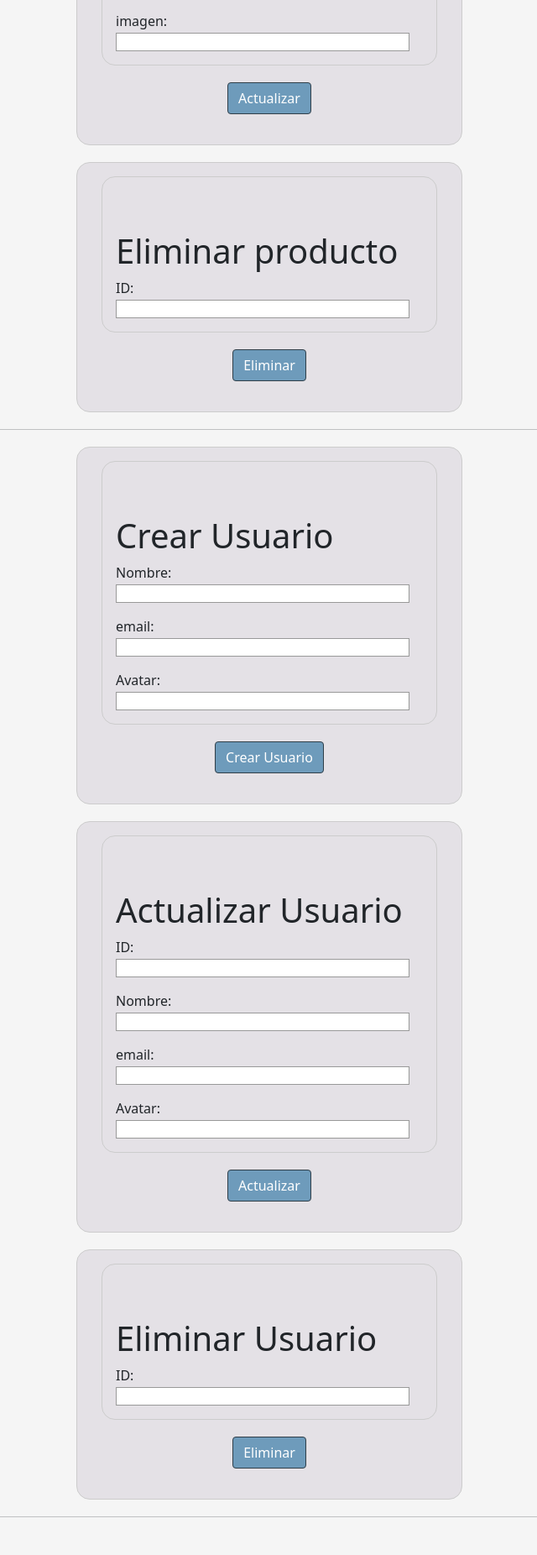
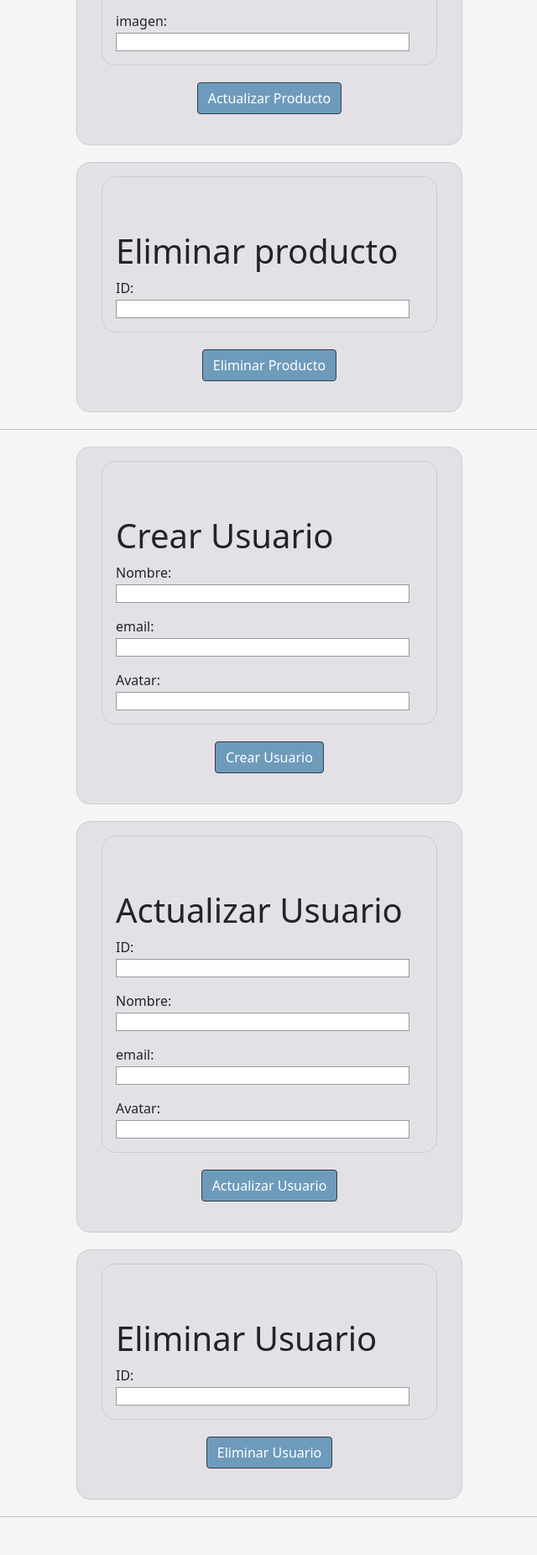
Before and after one commit to williammcastro/09-CRUD-Firebase_RTDB, a website built with webpack: page src/index.html in a window 1280 px wide. Shown: the part 1042-2894 px from the top of the page at 84% size, without its empty margins (319-959 px from the left). Built offline with nearby package versions, Linux system fonts and the light colour scheme; no server answers.

Commit message:
formulario html para producto y usuario en la misma pagina -actualizado etiquetas y id de botones - inicio de auth

```diff
--- a/src/index.html
+++ b/src/index.html
@@ -71,7 +71,7 @@
                 </ul>
         </form>
         <li class="button">
-            <button id="boton2" class="btn btn-primary">Actualizar</button>
+            <button id="btnActualizarProducto" class="btn btn-primary">Actualizar Producto</button>
         </li>
     </div>
 
@@ -87,7 +87,7 @@
                 </ul>
         </form>
         <li class="button">
-            <button id="boton2" class="btn btn-primary">Eliminar</button>
+            <button id="btnEliminarProducto" class="btn btn-primary">Eliminar Producto</button>
         </li>
     </div>
 <hr>
@@ -142,7 +142,7 @@
                 </ul>
         </form>
         <li class="button">
-            <button id="boton2" class="btn btn-primary">Actualizar</button>
+            <button id="btnActualizarUsuario" class="btn btn-primary">Actualizar Usuario</button>
         </li>
     </div>
 
@@ -158,7 +158,7 @@
                 </ul>
         </form>
         <li class="button">
-            <button id="boton2" class="btn btn-primary">Eliminar</button>
+            <button id="btnEliminarUsuario" class="btn btn-primary">Eliminar Usuario</button>
         </li>
     </div>
 <hr>
```
